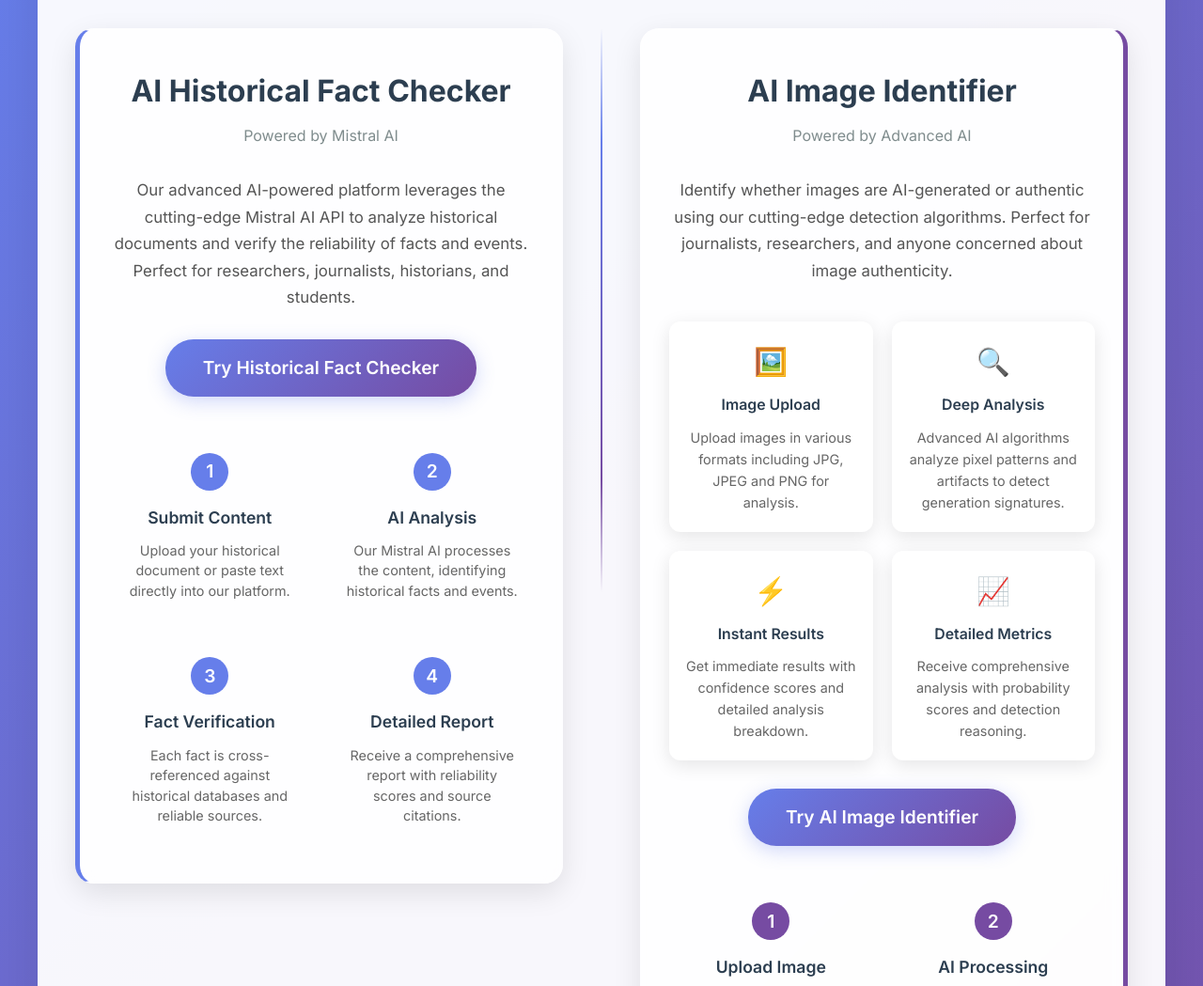
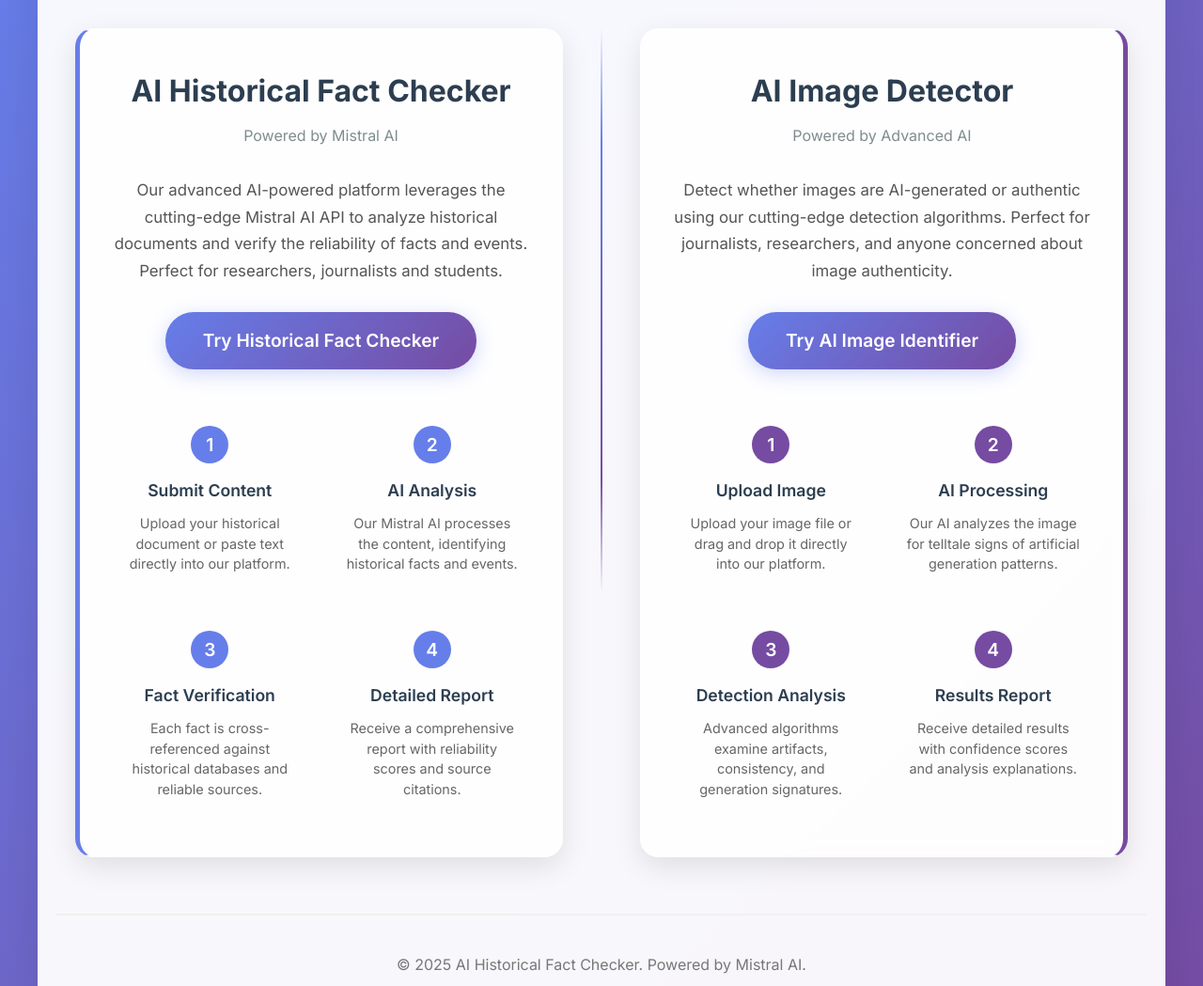
Before and after one commit to Dori-Tos/mistral-ai-project, a Flask app: page / in a window 1280 px wide. Shown: the part 79-1128 px from the top of the page at 94% size. Run offline with Flask 3, Linux system fonts and the light colour scheme; parts of the project's set-up code (start-up, migrations or seed data) failed here and were passed over; some libraries are stand-ins or nearby versions.

Commit message:
Change requirements and tweak home page layout

```diff
--- a/app/templates/index.html
+++ b/app/templates/index.html
@@ -38,8 +38,7 @@
               <p>
                 Our advanced AI-powered platform leverages the cutting-edge
                 Mistral AI API to analyze historical documents and verify the
-                reliability of facts and events. Perfect for researchers, journalists,
-                historians, and students.
+                reliability of facts and events. Perfect for researchers, journalists and students.
               </p>
             </div>
             <div class="tool-cta">
@@ -90,54 +89,19 @@
           <!-- Center Divider -->
           <div class="center-divider"></div>
 
-          <!-- Right Side - AI Image Identifier -->
+          <!-- Right Side - AI Image Detection -->
           <div class="tool-section right-tool">
             <div class="tool-header">
-              <h2>AI Image Identifier</h2>
+              <h2>AI Image Detector</h2>
               <p class="tool-subtitle">Powered by Advanced AI</p>
             </div>
 
             <div class="tool-description">
               <p>
-                Identify whether images are AI-generated or authentic using our
+                Detect whether images are AI-generated or authentic using our
                 cutting-edge detection algorithms. Perfect for journalists,
                 researchers, and anyone concerned about image authenticity.
               </p>
-            </div>
-
-            <div class="features-grid">
-              <div class="feature-card">
-                <div class="feature-icon">🖼️</div>
-                <h3>Image Upload</h3>
-                <p>
-                  Upload images in various formats including JPG, JPEG and PNG
-                  for analysis.
-                </p>
-              </div>
-              <div class="feature-card">
-                <div class="feature-icon">🔍</div>
-                <h3>Deep Analysis</h3>
-                <p>
-                  Advanced AI algorithms analyze pixel patterns and artifacts
-                  to detect generation signatures.
-                </p>
-              </div>
-              <div class="feature-card">
-                <div class="feature-icon">⚡</div>
-                <h3>Instant Results</h3>
-                <p>
-                  Get immediate results with confidence scores and detailed
-                  analysis breakdown.
-                </p>
-              </div>
-              <div class="feature-card">
-                <div class="feature-icon">📈</div>
-                <h3>Detailed Metrics</h3>
-                <p>
-                  Receive comprehensive analysis with probability scores and
-                  detection reasoning.
-                </p>
-              </div>
             </div>
 
             <div class="tool-cta">
```
Also changed, not shown: requirements.txt (+33 -1 lines).
